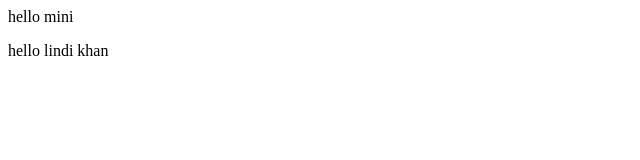
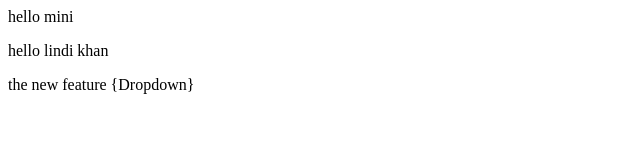
Before and after one commit to vikram8376/Exaample, a plain HTML site: page index.html in a window 1280 px wide. Shown: the whole page, without its empty margins (0-640 px from the left). Drawn offline with Linux system fonts and the light colour scheme.

Commit message:
Dropdown  modified

```diff
--- a/index.html
+++ b/index.html
@@ -8,5 +8,6 @@
 <body>
     hello mini
     <p>hello lindi khan</p>
+    <p>the new feature {Dropdown}</p>
 </body>
 </html>
```
